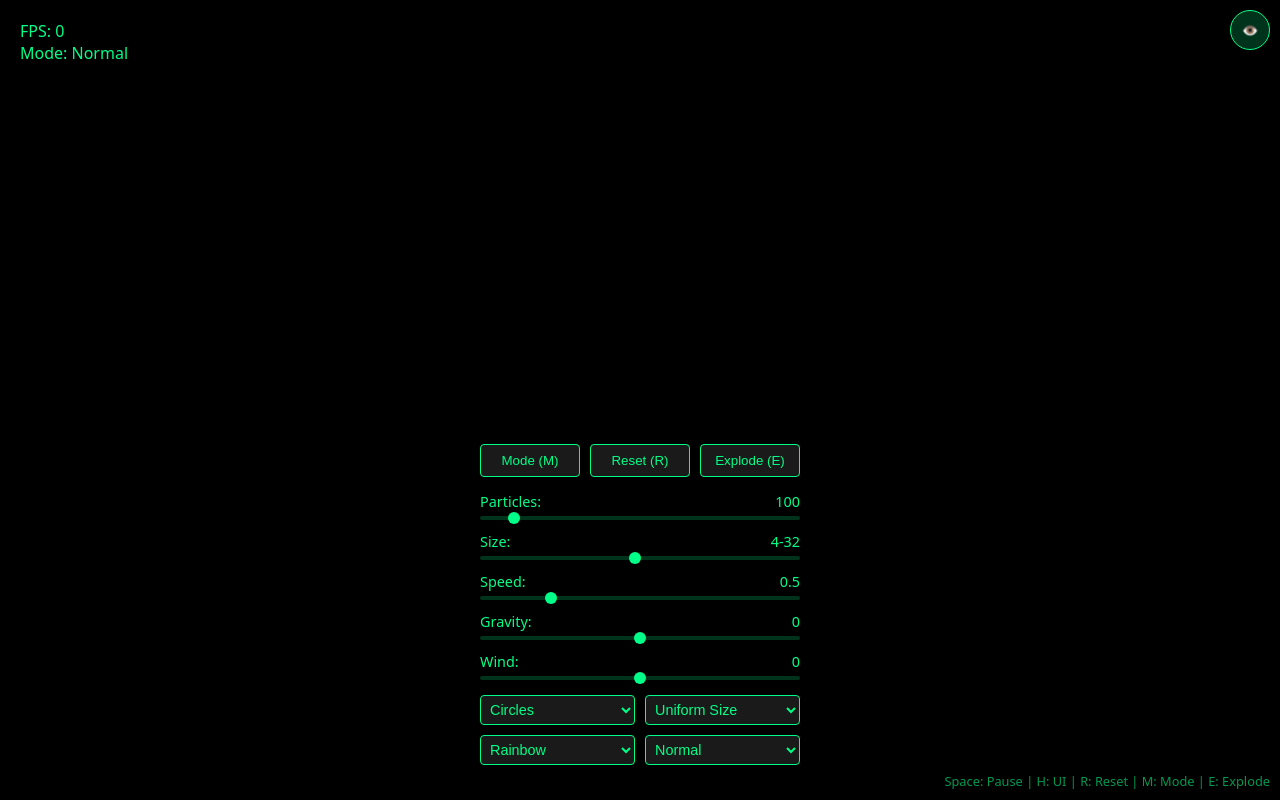
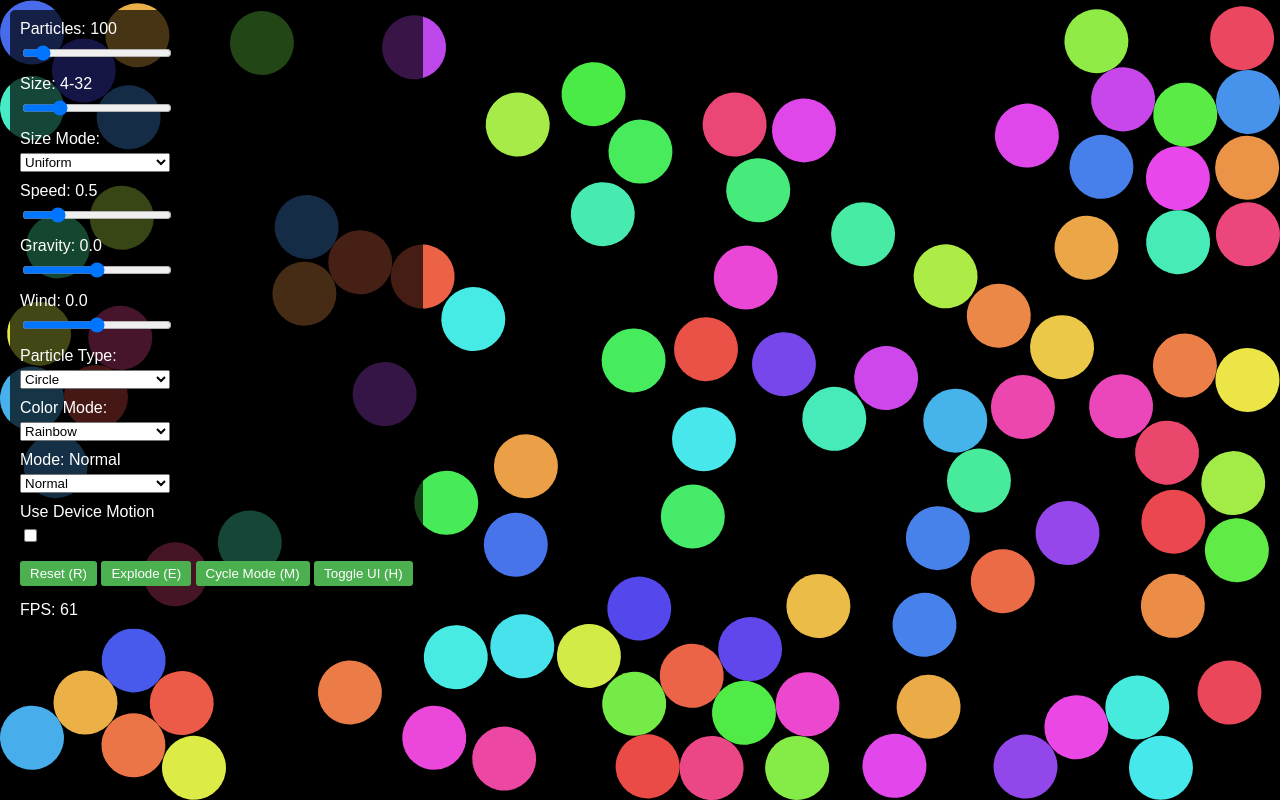
Before and after one commit to takeourcarsnow/f3, a website: page index.html in a window 1280 px wide. Drawn offline with Linux system fonts and the light colour scheme.

Commit message:
Update index.html

```diff
--- a/index.html
+++ b/index.html
@@ -1,88 +1,163 @@
 <!DOCTYPE html>
-<html lang="en">
+<html>
 <head>
-    <meta charset="UTF-8">
-    <meta name="viewport" content="width=device-width, initial-scale=1.0, user-scalable=no">
-    <title>Particle Physics</title>
-<link rel="stylesheet" href="./styles.css">
+    <title>Particle Simulation</title>
+    <style>
+        body {
+            margin: 0;
+            overflow: hidden;
+            background-color: #000;
+            user-select: none;
+            display: flex;
+            justify-content: center;
+            align-items: center;
+            height: 100vh;
+            font-family: Arial, sans-serif;
+        }
+        canvas {
+            background-color: #000;
+        }
+        .controls {
+            position: absolute;
+            top: 10px;
+            left: 10px;
+            background-color: rgba(0, 0, 0, 0.7);
+            padding: 10px;
+            border-radius: 5px;
+            color: white;
+            z-index: 10;
+        }
+        .controls label {
+            display: block;
+            margin-bottom: 5px;
+        }
+        .controls input[type="range"] {
+            width: 150px;
+        }
+        .controls select {
+            width: 150px;
+        }
+        .controls .info {
+            margin-top: 10px;
+        }
+        .controls button {
+            margin: 5px 0;
+            padding: 5px 10px;
+            border: none;
+            border-radius: 3px;
+            background-color: #4CAF50;
+            color: white;
+            cursor: pointer;
+        }
+        .ui-hidden .controls {
+            transform: translateX(-100%);
+            transition: transform 0.3s ease;
+        }
+        .controls.hidden {
+            display: none;
+        }
+        .control-group {
+            margin-bottom: 10px;
+        }
+        .color-picker {
+            display: none;
+        }
+        .color-picker.visible {
+            display: block;
+        }
+        #requestMotionPermission {
+            position: absolute;
+            top: 10px;
+            left: 50%;
+            transform: translateX(-50%);
+            padding: 10px 20px;
+            font-size: 16px;
+            display: none;
+            z-index: 20;
+        }
+    </style>
 </head>
 <body>
-    <div class="ui">
-        <div id="fps">FPS: 0</div>
-        <div>Mode: <span id="currentMode">Normal</span></div>
-    </div>
-
-    <canvas id="canvas"></canvas>
-
+    <button id="requestMotionPermission">Request Motion Access</button>
     <div class="controls">
-        <div class="main-controls">
-            <div class="buttons">
-                <button class="btn" id="modeBtn">Mode (M)</button>
-                <button class="btn" id="resetBtn">Reset (R)</button>
-                <button class="btn" id="explodeBtn">Explode (E)</button>
-            </div>
-            <div class="sliders">
-                <div class="slider-container">
-                    <label>Particles: <span id="particleValue">100</span></label>
-                    <input type="range" id="particleSlider" min="10" max="1000" value="100" step="10">
-                </div>
-                <div class="slider-container">
-                    <label>Size: <span id="sizeValue">4-32</span></label>
-                    <input type="range" id="sizeSlider" min="2" max="64" value="32" step="2">
-                </div>
-                <div class="slider-container">
-                    <label>Speed: <span id="speedValue">0.5</span></label>
-                    <input type="range" id="speedSlider" min="0.1" max="2" value="0.5" step="0.1">
-                </div>
-                <div class="slider-container">
-                    <label>Gravity: <span id="gravityValue">0</span></label>
-                    <input type="range" id="gravitySlider" min="-2" max="2" value="0" step="0.1">
-                </div>
-                <div class="slider-container">
-                    <label>Wind: <span id="windValue">0</span></label>
-                    <input type="range" id="windSlider" min="-2" max="2" value="0" step="0.1">
-                </div>
-            </div>
+        <div class="control-group">
+            <label for="particleSlider">Particles: <span id="particleValue">100</span></label>
+            <input type="range" id="particleSlider" min="1" max="1000" value="100">
         </div>
-
-        <div class="options">
-            <select id="particleType" class="select-style">
-                <option value="circle">Circles</option>
-                <option value="square">Squares</option>
-                <option value="triangle">Triangles</option>
+        <div class="control-group">
+            <label for="sizeSlider">Size: <span id="sizeValue">4-32</span></label>
+            <input type="range" id="sizeSlider" min="4" max="128" value="32">
+        </div>
+        <div class="control-group">
+            <label for="sizeMode">Size Mode:</label>
+            <select id="sizeMode">
+                <option value="uniform">Uniform</option>
+                <option value="random">Random</option>
             </select>
-            <select id="sizeMode" class="select-style">
-                <option value="uniform">Uniform Size</option>
-                <option value="random">Random Size</option>
+        </div>
+        <div class="control-group">
+            <label for="speedSlider">Speed: <span id="speedValue">0.5</span></label>
+            <input type="range" id="speedSlider" min="0.1" max="2" step="0.1" value="0.5">
+        </div>
+        <div class="control-group">
+            <label for="gravitySlider">Gravity: <span id="gravityValue">0.0</span></label>
+            <input type="range" id="gravitySlider" min="-2" max="2" step="0.1" value="0">
+        </div>
+        <div class="control-group">
+            <label for="windSlider">Wind: <span id="windValue">0.0</span></label>
+            <input type="range" id="windSlider" min="-2" max="2" step="0.1" value="0">
+        </div>
+        <div class="control-group">
+            <label for="particleType">Particle Type:</label>
+            <select id="particleType">
+                <option value="circle">Circle</option>
+                <option value="square">Square</option>
+                <option value="triangle">Triangle</option>
             </select>
-            <select id="colorMode" class="select-style">
+        </div>
+        <div class="control-group">
+            <label for="colorMode">Color Mode:</label>
+            <select id="colorMode">
                 <option value="rainbow">Rainbow</option>
                 <option value="neon">Neon</option>
                 <option value="cool">Cool</option>
                 <option value="warm">Warm</option>
                 <option value="pastel">Pastel</option>
                 <option value="kinetic">Kinetic</option>
-                <option value="single">Single Color</option>
+                <option value="single">Single</option>
             </select>
-            <select id="physicsMode" class="select-style">
+        </div>
+        <div class="control-group color-picker" id="colorPicker">
+            <label for="colorWell">Color:</label>
+            <input type="color" id="colorWell" value="#00ff88">
+        </div>
+        <div class="control-group">
+            <label for="physicsMode">Mode: <span id="currentMode">Normal</span></label>
+            <select id="physicsMode">
                 <option value="normal">Normal</option>
                 <option value="vortex">Vortex</option>
                 <option value="attract">Attract</option>
                 <option value="repel">Repel</option>
                 <option value="fluid">Fluid</option>
+                <option value="springs">Springs</option>
             </select>
-            <input type="color" id="colorPicker" value="#00ff88" class="color-picker">
+        </div>
+        <div class="control-group">
+            <label for="sensorToggle">Use Device Motion</label>
+            <input type="checkbox" id="sensorToggle">
+        </div>
+        <div class="buttons">
+            <button id="resetBtn">Reset (R)</button>
+            <button id="explodeBtn">Explode (E)</button>
+            <button id="modeBtn">Cycle Mode (M)</button>
+            <button id="toggleUI">Toggle UI (H)</button>
+        </div>
+        <div class="info">
+            <span id="fps">FPS: 0</span>
         </div>
     </div>
 
-    <button id="toggleUI" class="toggle-ui" title="Toggle UI (H)">
-        <span class="icon">👁️</span>
-    </button>
-
-    <div class="keyboard-shortcuts">
-        Space: Pause | H: UI | R: Reset | M: Mode | E: Explode
-    </div>
-
+    <canvas id="canvas"></canvas>
     <script src="simulation.js"></script>
 </body>
 </html>
```
